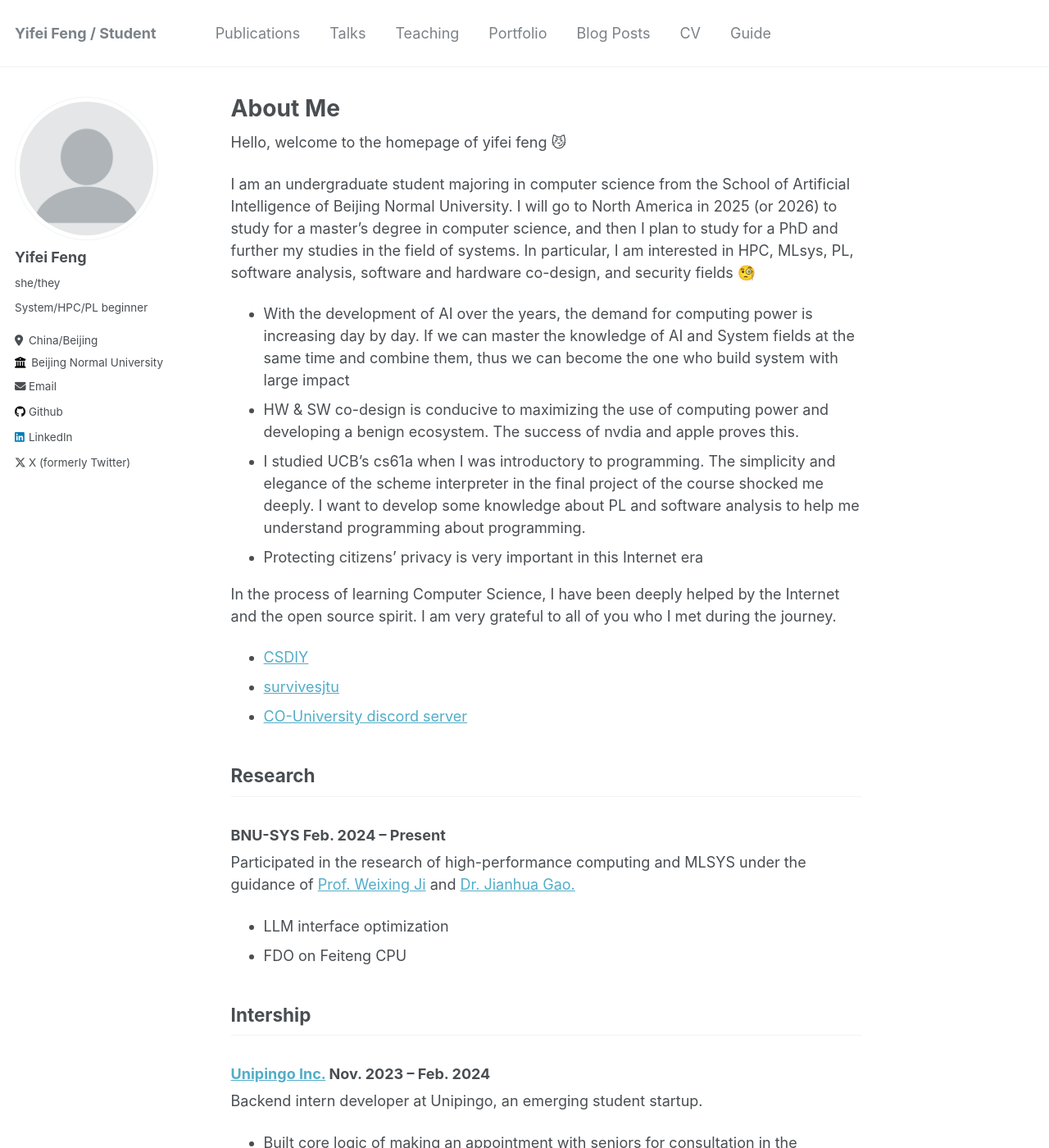
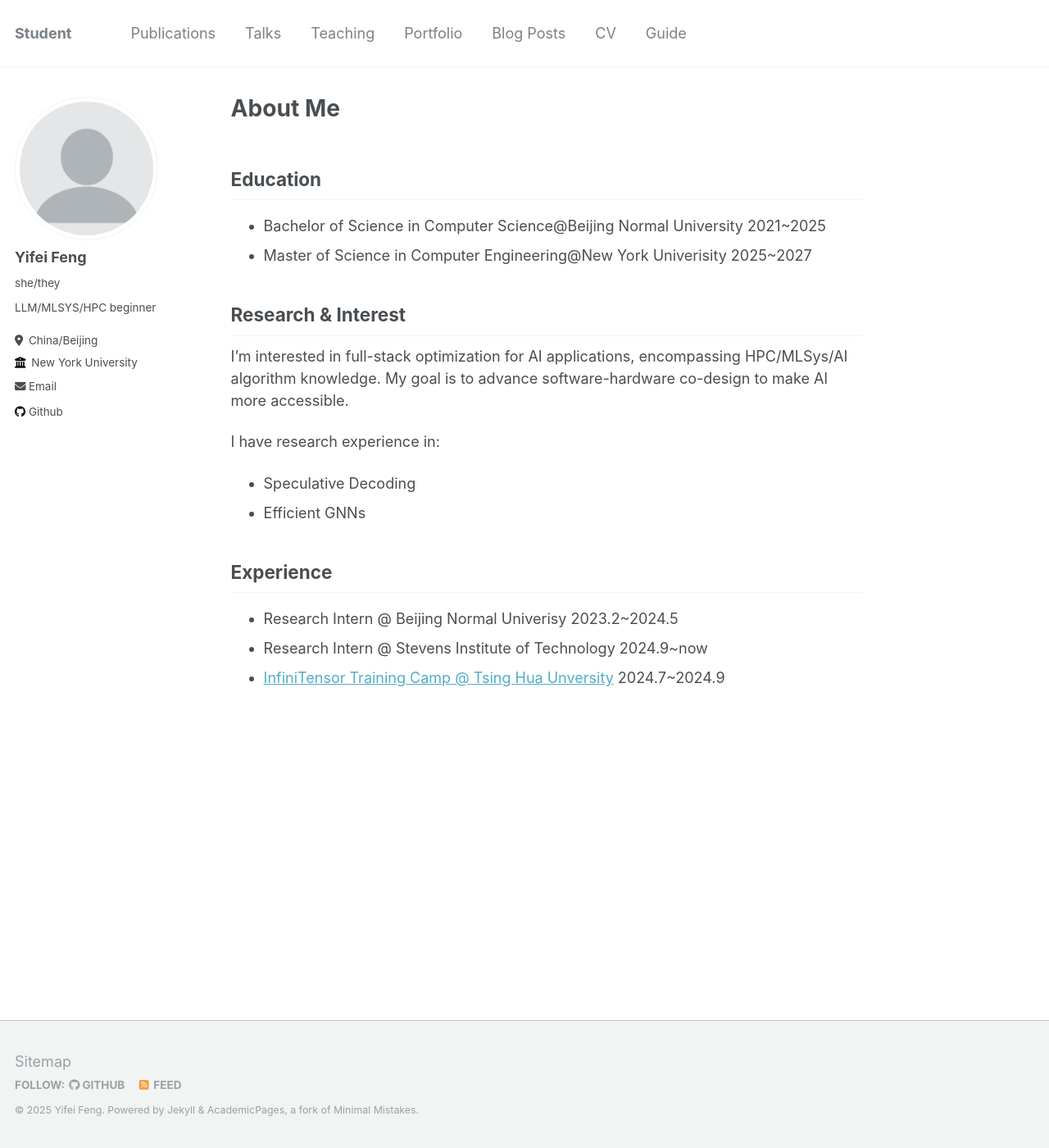
Before and after one commit to scatyf3/scatyf3.github.io, a Jekyll site: the page built from _pages/about.md, in a window 1280 px wide and 1400 px high. Shown: the whole window at 82% size. Built offline with Jekyll 4.4.1, drawn with Linux system fonts in a browser that asks for light colours; some of the changed text lies outside the part shown.

Commit message:
update about and config

```diff
--- a/_config.yml
+++ b/_config.yml
@@ -8,7 +8,7 @@
 
 # Basic Site Settings
 locale                   : "en-US"
-title                    : "Yifei Feng / Student"
+title                    : "Student"
 title_separator          : "-"
 name                     : &name "Yifei Feng"
 description              : &description "personal description"
@@ -24,10 +24,10 @@ author:
   avatar           : "profile.png"
   name             : "Yifei Feng"
   pronouns         : "she/they"
-  bio              : "System/HPC/PL beginner"
+  bio              : "LLM/MLSYS/HPC beginner"
   location         : "China/Beijing"
-  employer         : "Beijing Normal University"
-  email            : "202111030012@mail.bnu.edu.cn"
+  employer         : "New York University"
+  email            : "scatyf3@gmail.com"
 
   # Academic websites
   #arxiv            : # URL - Update with the correct link to your profile
@@ -55,7 +55,7 @@ author:
   keybase          : # Username
   instagram        : # Username
   lastfm           : # Username
-  linkedin         : "yifei-feng-a0399627b"
+  linkedin         : # TODO
   mastodon         : # URL
   medium           : # URL
   pinterest        : # Username
@@ -63,7 +63,7 @@ author:
   steam            : #"dijkStra"
   telegram         : # URL
   tumblr           : # Username
-  twitter          : "UniofOxford"  # Replace this with your X / Twitter handle
+  twitter          : #"UniofOxford"  # Replace this with your X / Twitter handle
   vine             : # Username
   weibo            : # Username
   wikipedia        : # Username
--- a/_pages/about.md
+++ b/_pages/about.md
@@ -7,55 +7,21 @@ redirect_from:
   - /about.html
 ---
 
+## Education
 
-Hello, welcome to the homepage of yifei feng 😼
+- Bachelor of Science in Computer Science@Beijing Normal University 2021~2025
+- Master of Science in Computer Engineering@New York Univerisity 2025~2027
 
-I am an undergraduate student majoring in computer science from the School of Artificial Intelligence of Beijing Normal University. I will go to North America in 2025 (or 2026) to study for a master's degree in computer science, and then I plan to study for a PhD and further my studies in the field of systems. In particular, I am interested in HPC, MLsys, PL, software analysis, software and hardware co-design, and security fields 🧐
+## Research & Interest
 
-- With the development of AI over the years, the demand for computing power is increasing day by day. If we can master the knowledge of AI and System fields at the same time and combine them, thus we can become the one who build system with large impact
-- HW & SW co-design is conducive to maximizing the use of computing power and developing a benign ecosystem. The success of nvdia and apple proves this.
-- I studied UCB's cs61a when I was introductory to programming. The simplicity and elegance of the scheme interpreter in the final project of the course shocked me deeply. I want to develop some knowledge about PL and software analysis to help me understand programming about programming.
-- Protecting citizens’ privacy is very important in this Internet era
+I'm interested in full-stack optimization for AI applications, encompassing HPC/MLSys/AI algorithm knowledge. My goal is to advance software-hardware co-design to make AI more accessible.
 
-In the process of learning Computer Science, I have been deeply helped by the Internet and the open source spirit. I am very grateful to all of you who I met during the journey.
-- [CSDIY](https://csdiy.wiki/)
-- [survivesjtu](https://survivesjtu.gitbook.io/survivesjtumanual/li-zhi-pian/huan-ying-lai-dao-shang-hai-jiao-tong-da-xue)
-- [CO-University discord server](https://discord.gg/furnuaDDp9)
-
-## Research
-
-### BNU-SYS Feb. 2024 -- Present
-
-Participated in the research of high-performance computing and MLSYS under the guidance of [Prof. Weixing Ji](https://jiweixing.github.io/) and [Dr. Jianhua Gao.](https://double-flower.github.io/)
-- LLM interface optimization
-- FDO on Feiteng CPU
-
-## Intership
-
-### [Unipingo Inc.](https://mp.weixin.qq.com/s/Ts_bI_Wb4a-zKT8fFIG8nA) Nov. 2023 -- Feb. 2024
-
-Backend intern developer at Unipingo, an emerging student startup.
-- Built core logic of making an appointment with seniors for consultation in the backend.
-- Use technology stack of gin/golang/mongodb to comprehensively apply the knowledge of database and computer network to build core logic.
-- Use git/github for version control; publish beta integration on Tencent Cloud.
+I have research experience in:
+- Speculative Decoding
+- Efficient GNNs
 
 
-## project
-
-As a fan of csdiy, I like to find some well-arranged educational projects on the Internet to learn, they include:
-- TODO
-
-At the same time during the course, I also completed：
-- TODO
-
-## course
-
-I think grades are hard to judge a person's worth, but unfortunately, due to the hot job market, grades have become a signal of whether you are qualified to enter the market...
-
-Frankly speaking, my grades in my freshman and sophomore years were not good because I did not adapt to the transition from high school student to college student and the harsh lockdown policy. However, in order to enter the industry I like, I am trying my best to make up for all this😭
-
-- 2023 summer GPA(in UCB): 4.0
-- 2023 fall GPA: 3.6
-
-## Honor and Awards
-- TODO
+## Experience
+- Research Intern @ Beijing Normal Univerisy 2023.2~2024.5
+- Research Intern @ Stevens Institute of Technology 2024.9~now
+- [InfiniTensor Training Camp @ Tsing Hua Unversity](https://opencamp.cn/InfiniTensor/student/camp/2024summer/excellent) 2024.7~2024.9
```
